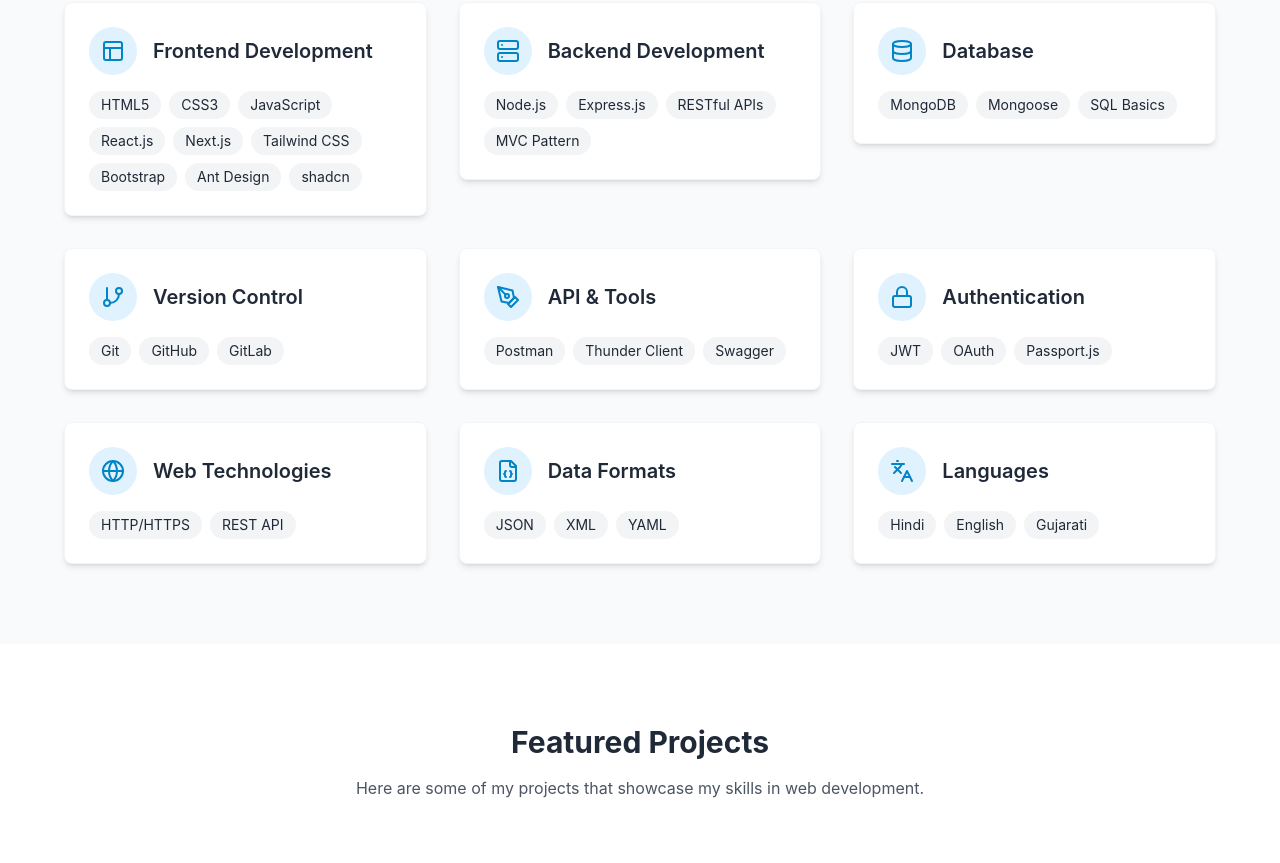
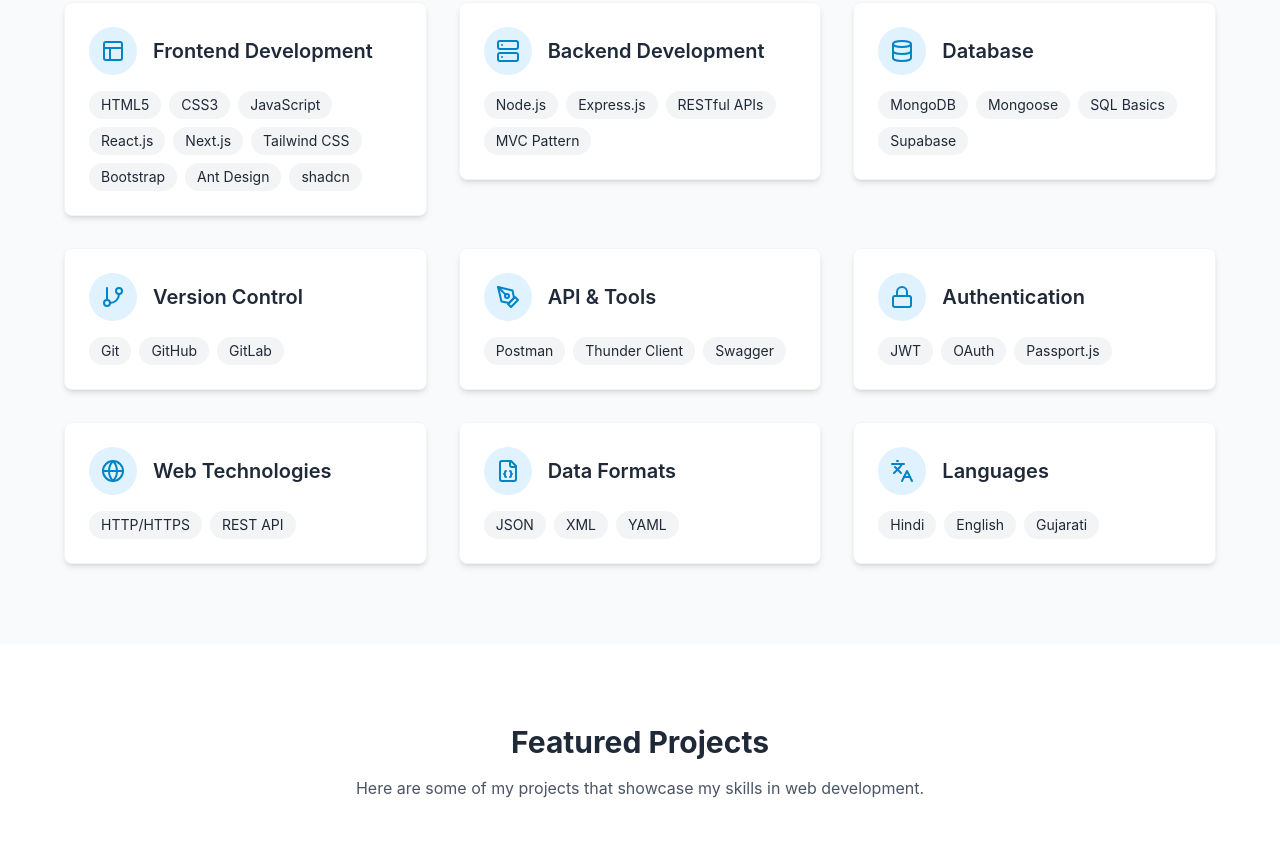
Before and after one commit to dhruvghinaiya12/personal-portfolio, a React (Vite) app: page / in a window 1280 px wide. Shown: the part 1740-2603 px from the top of the page. Built offline with nearby package versions, Linux system fonts and the light colour scheme.

Commit message:
Updated Skills.tsx

```diff
--- a/src/components/Skills.tsx
+++ b/src/components/Skills.tsx
@@ -45,7 +45,7 @@
     {
       title: 'Database',
       icon: <Database size={24} className="text-blue-600" />,
-      skills: ['MongoDB', 'Mongoose', 'SQL Basics'],
+      skills: ['MongoDB', 'Mongoose', 'SQL Basics','Supabase'],
     },
     {
       title: 'Version Control',
```
